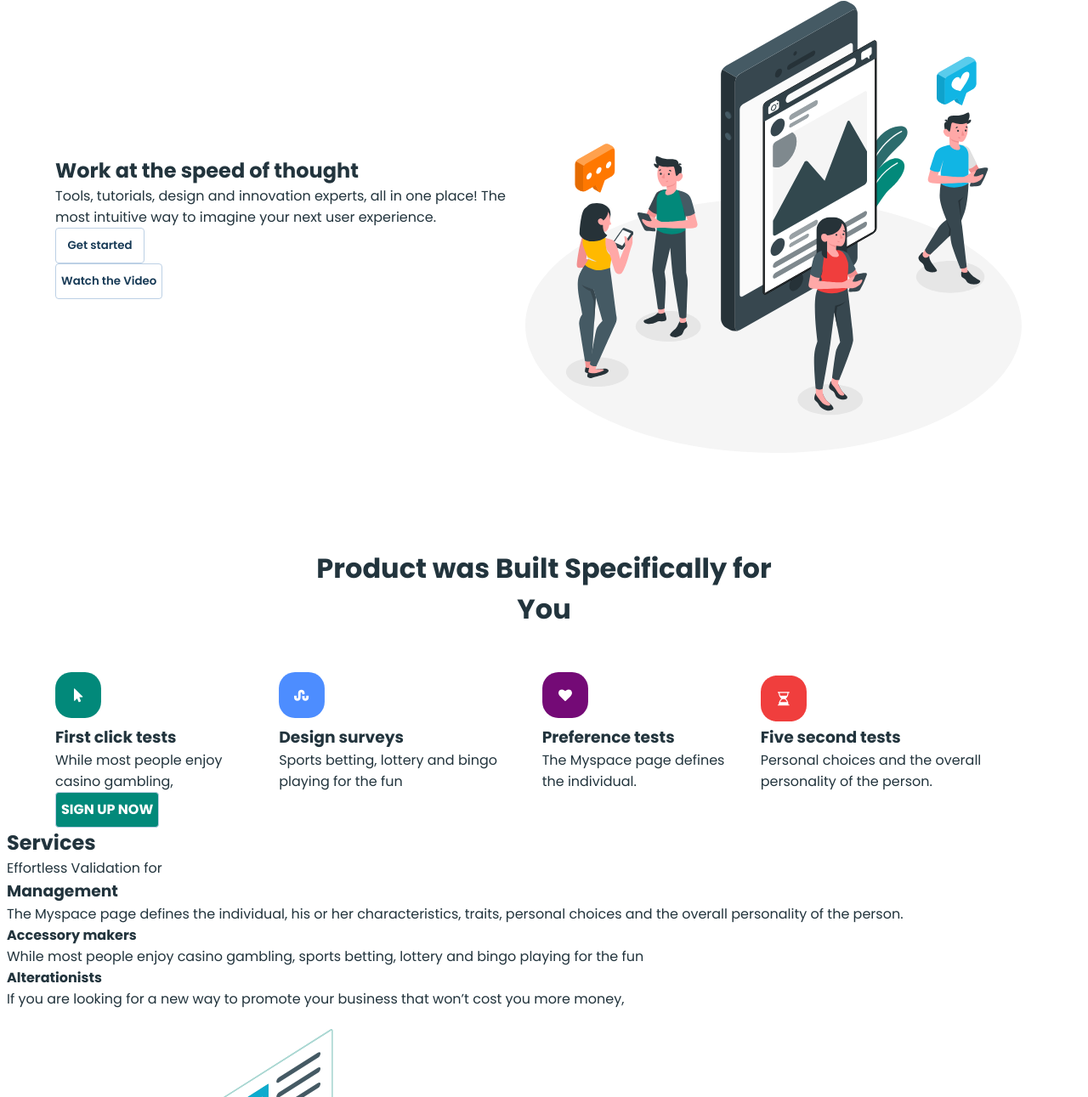
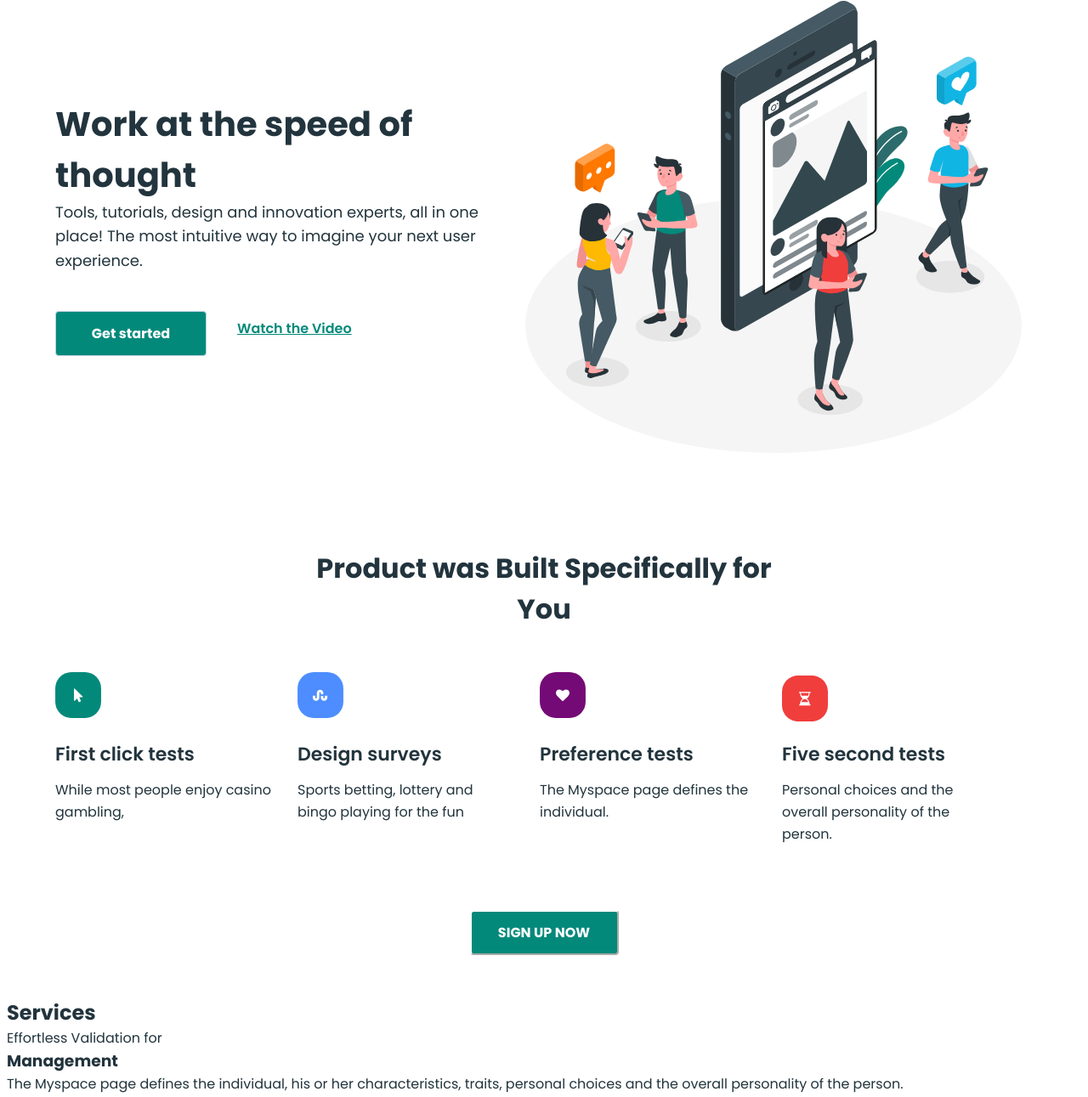
Before and after one commit to andriybb/blended-2-lesson-1, a plain HTML site: page index.html in a window 1280 px wide. Shown: the part 123-1414 px from the top of the page at 85% size. Drawn offline with Linux system fonts and the light colour scheme.

Commit message:
update file

```diff
--- a/css/styles.css
+++ b/css/styles.css
@@ -69,10 +69,6 @@ button {
   gap: 30px;
 }
 
-/* .header-nav-item:not(:last-child) {
-  margin-right: 30px;
-} */
-
 .header-nav-link {
   padding: 26px 0;
   display: block;
@@ -100,11 +96,22 @@ button {
   color: #173a56;
 }
 
+.header-btn-list {
+  display: flex;
+  gap: 30px;
+}
 .header-btn:hover,
 .header-btn:focus {
   color: #fff;
   background-color: #02897a;
   border: none;
+}
+.watch:hover,
+.watch:focus {
+  color: #fff;
+  background-color: #02897a;
+  border: none;
+  text-decoration: none;
 }
 
 /* HERO  */
@@ -114,10 +121,50 @@ button {
   padding-bottom: 100px;
 }
 
+.start {
+  border-radius: 4px;
+  width: 178px;
+  height: 53px;
+  background: #02897a;
+  font-weight: 700;
+  font-size: 16px;
+  color: #fff;
+  text-decoration: none;
+}
+.watch {
+  border: none;
+  font-weight: 600;
+  font-size: 16px;
+  text-decoration: underline;
+  text-decoration-skip-ink: none;
+  color: #02897a;
+}
+
+.hero-main-text {
+  font-weight: 700;
+  font-size: 40px;
+  line-height: 1.5;
+  color: #22343d;
+}
+.hero-text {
+  font-weight: 400;
+  font-size: 18px;
+  line-height: 1.56;
+  color: #22343d;
+  padding-bottom: 45px;
+}
+
 .hero-container {
   display: flex;
   align-items: center;
   justify-content: space-between;
+}
+
+/* product */
+
+.product-container {
+  display: flex;
+  align-items: center;
 }
 .product {
   font-weight: 700;
@@ -137,18 +184,42 @@ button {
 .product-item {
   /* display: flex;
   flex-direction: column; */
-  width: calc(100% - 90px) / 4;
+  width: calc((100% - 90px) / 4);
+  max-width: 255px;
 }
-
+.product-list-item {
+  font-weight: 600;
+  font-size: 22px;
+  color: #22343d;
+  padding-top: 18.11px;
+  padding-bottom: 13px;
+}
+.product-text {
+  font-weight: 400;
+  font-size: 16px;
+  line-height: 1.625;
+  color: #22343d;
+  padding-bottom: 76px;
+}
 .product-btn {
-  border: 1px solid #bcd0e5;
+  display: block;
+  border-color: #fff;
   border-radius: 4px;
-  min-width: 105px;
-  height: 42px;
-  background-color: #02897a;
-  margin: 50 auto 0 auto;
-  text-align: center;
+  width: 175px;
+  height: 53px;
+  background: #02897a;
   font-weight: 700;
   font-size: 16px;
   color: #fff;
+  margin-left: auto;
+  margin-right: auto;
+  text-align: center;
+  margin-bottom: 50px;
 }
+.product-btn:hover,
+.product-btn:focus {
+  color: #02897a;
+  background-color: #fff;
+  border-radius: 4px;
+  border-color: #02897a;
+}
--- a/index.html
+++ b/index.html
@@ -4,9 +4,11 @@
     <meta charset="UTF-8" />
     <meta name="description" content="Effective Solutions for Your Business" />
     <meta name="viewport" content="width=device-width, initial-scale=1.0" />
-     <link rel="preconnect" href="https://fonts.googleapis.com">
-  <link rel="preconnect" href="https://fonts.gstatic.com" crossorigin>
-  <link href="https://fonts.googleapis.com/css2?family=Inter:wght@500;700&family=Montserrat:wght@400;500;600;700&family=Poppins:wght@400;500;600;700;800&family=Roboto:wght@400;500;700;900&display=swap" rel="stylesheet">
+    <link rel="preconnect" href="https://fonts.googleapis.com" />
+    <link rel="preconnect" href="https://fonts.gstatic.com" crossorigin />
+    <link
+      href="https://fonts.googleapis.com/css2?family=Inter:wght@500;700&family=Montserrat:wght@400;500;600;700&family=Poppins:wght@400;500;600;700;800&family=Roboto:wght@400;500;700;900&display=swap"
+      rel="stylesheet" />
     <link rel="stylesheet" href="./css/styles.css" />
     <link rel="icon" type="image/svg+xml" href="./images/logo.png" />
     <title>Business promotion</title>
@@ -16,21 +18,32 @@
     <header class="header">
       <div class="container header-container">
         <a class="header-logo logo" href="./index.html">
-          <img src="./images/logo.png" alt="logo" width="40" height="36">
+          <img src="./images/logo.png" alt="logo" width="40" height="36" />
           Product
         </a>
         <nav class="header-nav">
           <ul class="header-nav-list">
-                <li class="header-nav-item"><a class="header-nav-link current" href="./index.html">Product</a></li>
-                <li class="header-nav-item"><a class="header-nav-link" href="./pricing.html">Pricing</a></li>
-                <li class="header-nav-item"><a class="header-nav-link" href="./customers.html">Customers</a></li>
-                <li class="header-nav-item"><a class="header-nav-link" href="">Resources</a></li>
+            <li class="header-nav-item">
+              <a class="header-nav-link current" href="./index.html">Product</a>
+            </li>
+            <li class="header-nav-item">
+              <a class="header-nav-link" href="./pricing.html">Pricing</a>
+            </li>
+            <li class="header-nav-item">
+              <a class="header-nav-link" href="./customers.html">Customers</a>
+            </li>
+            <li class="header-nav-item">
+              <a class="header-nav-link" href="">Resources</a>
+            </li>
           </ul>
-
         </nav>
         <ul class="header-btn-list">
-          <li class="header-btn-item"><button class="header-btn" type="button">Sign In</button></li>
-          <li class="header-btn-item"><button class="header-btn" type="button">Sign Up</button></li>
+          <li class="header-btn-item">
+            <button class="header-btn" type="button">Sign In</button>
+          </li>
+          <li class="header-btn-item">
+            <button class="header-btn" type="button">Sign Up</button>
+          </li>
         </ul>
       </div>
     </header>
@@ -40,48 +53,83 @@
       <section class="hero">
         <div class="container hero-container">
           <div>
-          <h1>Work at the speed of thought</h1>
-          <p>Tools, tutorials, design and innovation experts, all in one place! The most intuitive way to imagine your next user experience.</p>
-          <ul>
-            <li class="header-btn-item"><button class="header-btn" type="button">Get started</button></li>
-            <li class="header-btn-item"><button class="header-btn" type="button">Watch the Video</button></li>
+            <h1 class="hero-main-text">Work at the speed of thought</h1>
+            <p class="hero-text">
+              Tools, tutorials, design and innovation experts, all in one place!
+              The most intuitive way to imagine your next user experience.
+            </p>
+            <ul class="header-btn-list">
+              <li class="header-btn-item">
+                <button class="header-btn start" type="button">
+                  Get started
+                </button>
+              </li>
+              <li class="header-btn-item">
+                <button class="header-btn watch" type="button">
+                  Watch the Video
+                </button>
+              </li>
             </ul>
           </div>
-        <img src="./images/hero-img.svg" alt="hero-img" width="610" height="555">
+          <img
+            src="./images/hero-img.svg"
+            alt="hero-img"
+            width="610"
+            height="555" />
         </div>
       </section>
 
       <section class="container">
-      <div>
+        <div lass="container product-container">
           <h2 class="product">Product was Built Specifically for You</h2>
           <ul class="product-list">
             <li class="product-item">
+              <img
+                src="./images/icon-1.svg"
+                alt="first-click-tests"
+                width="54"
+                height="61.89" />
+              <h3 class="product-list-item">First click tests</h3>
 
-            <img src="./images/icon-1.svg" alt="first-click-tests" width="54" height="61.89"/>
-            <h3>First click tests</h3>
-
-          <p>While most people enjoy casino gambling,</p>
+              <p class="product-text">
+                While most people enjoy casino gambling,
+              </p>
             </li>
             <li class="product-item">
+              <img
+                src="./images/icon-2.svg"
+                alt="design-surveys"
+                width="54"
+                height="61.89" />
+              <h3 class="product-list-item">Design surveys</h3>
 
-            <img src="./images/icon-2.svg" alt="design-surveys" width="54" height="61.89"/>
-            <h3>Design surveys</h3>
-
-          <p>Sports betting, lottery and bingo playing for the fun</p>
+              <p class="product-text">
+                Sports betting, lottery and bingo playing for the fun
+              </p>
             </li>
             <li class="product-item">
+              <img
+                src="./images/icon-3.svg"
+                alt="preference-tests"
+                width="54"
+                height="61.89" />
+              <h3 class="product-list-item">Preference tests</h3>
 
-            <img src="./images/icon-3.svg" alt="preference-tests" width="54" height="61.89"/>
-            <h3>Preference tests</h3>
-
-          <p>The Myspace page defines the individual.</p>
+              <p class="product-text">
+                The Myspace page defines the individual.
+              </p>
             </li>
             <li class="product-item">
+              <img
+                src="./images/icon-4.svg"
+                alt="Five-second-tests"
+                width="54"
+                height="61.89" />
+              <h3 class="product-list-item">Five second tests</h3>
 
-            <img src="./images/icon-4.svg" alt="Five-second-tests" width="54" height="61.89"/>
-            <h3>Five second tests</h3>
-
-          <p>Personal choices and the overall personality of the person.</p>
+              <p class="product-text">
+                Personal choices and the overall personality of the person.
+              </p>
             </li>
           </ul>
           <button class="product-btn" type="button">SIGN UP NOW</button>
@@ -91,14 +139,19 @@
       <section>
         <h2>Services</h2>
         <ul>
+          <!-- section 1 -->
+          <li>
+            <!-- text -->
             <li>
               <p>Effortless Validation for</p>
               <h3>Management</h3>
+              <li>
                 <p>
-            The Myspace page defines the individual, his or her characteristics,
-            traits, personal choices and the overall personality of the person.
+                  The Myspace page defines the individual, his or her
+                  characteristics, traits, personal choices and the overall
+                  personality of the person.
                 </p>
-          <ul>
+              </li>
               <li>
                 <h4>Accessory makers</h4>
                 <p>
@@ -113,56 +166,73 @@
                   won’t cost you more money,
                 </p>
               </li>
-
+            </li>
+            <!-- picture -->
+            <li>
               <img
                 src="./images/management-img.svg"
                 alt="management-img"
                 width="540"
                 height="500" />
             </li>
+          </li>
+          <!-- section 2 -->
+          <li>
+            <!-- text -->
             <li>
               <p>Easier decision making for</p>
               <h3>Customer Support</h3>
+              <li>
                 <p>
-            The Myspace page defines the individual, his or her characteristics,
-            traits, personal choices and the overall personality of the person.
+                  The Myspace page defines the individual, his or her
+                  characteristics, traits, personal choices and the overall
+                  personality of the person.
                 </p>
-          <ul>
+              </li>
+              <li>
                 <li>
                   <img src="./images/icon.svg" alt="yellow" /> Never worry about
                   overpaying for your energy again.
                 </li>
                 <li>
                   <img src="./images/icon1.svg" alt="red" />
-              We will only switch you to energy companies that we trust and will
-              treat you right
+                  We will only switch you to energy companies that we trust and
+                  will treat you right
                 </li>
 
                 <li>
                   <img src="./images/icon2.svg" alt="blue" />We track the markets
                   daily and know where the savings are.
                 </li>
-          </ul>
+              </li>
+            </li>
+            <!-- picture -->
+            <li>
               <img
                 src="./images/support-img.svg"
                 alt="support-img"
                 width="540"
                 height="500" />
             </li>
+          </li>
+          <!-- section 3 -->
           <li>
             <p>Optimisation for</p>
             <h3>Collaborative</h3>
+            <li>
               <p>
-            Few would argue that, despite the advancements of feminism over the
-            past three decades, women still face a double standard when it comes
-            to their behavior.
+                Few would argue that, despite the advancements of feminism over
+                the past three decades, women still face a double standard when it
+                comes to their behavior.
               </p>
-          <ul>
+            </li>
+            <!-- text -->
+            <li>
               <li>
                 <h4>Accessory makers</h4>
                 <p>
-                While most people enjoy casino gambling, sports betting, lottery
-                and bingo playing for the fun
+                  While most people enjoy casino gambling, sports betting,
+                  lottery and bingo playing for the fun
                 </p>
               </li>
               <li>
@@ -172,12 +242,15 @@
                   won’t cost you more money,
                 </p>
               </li>
-          </ul>
+            </li>
+            <!-- picture -->
+            <li>
               <img
                 src="./images/collaboration-img.svg"
                 alt="collaboration-img"
                 width="540"
                 height="500" />
+            </li>
           </li>
         </ul>
       </section>
@@ -190,44 +263,20 @@
         </p>
         <ul>
           <li>
-            <img
-              src="./images/first-customer.png"
-              alt="customer-1"
-              />
-            <p>
-              I can take care of your pitch
-            </p>
-
+            <img src="./images/first-customer.png" alt="customer-1" />
+            <p>I can take care of your pitch</p>
           </li>
           <li>
-            <img
-              src="./images/second-customer.png"
-              alt="customer-2"
-            />
-            <p>
-              I can take care of your pitch
-            </p>
-
+            <img src="./images/second-customer.png" alt="customer-2" />
+            <p>I can take care of your pitch</p>
           </li>
           <li>
-            <img
-              src="./images/third-customer.png"
-              alt="customer-3"
-           />
-            <p>
-              I can prototype your app
-            </p>
-
+            <img src="./images/third-customer.png" alt="customer-3" />
+            <p>I can prototype your app</p>
           </li>
           <li>
-            <img
-              src="./images/fourth-customer.png"
-              alt="customer-4"
-           />
-            <p>
-              I can prototype your app
-            </p>
-
+            <img src="./images/fourth-customer.png" alt="customer-4" />
+            <p>I can prototype your app</p>
           </li>
         </ul>
         <button type="button">Contact our expert</button>
@@ -235,18 +284,24 @@
       <!-- Contents Strategies -->
       <section>
         <h2>Contents Strategies</h2>
-        <p>We focus on ergonomics and meeting you where you work. It's only a keystroke away. </p>
+        <p>
+          We focus on ergonomics and meeting you where you work. It's only a
+          keystroke away.
+        </p>
         <ul>
-          <li><img src="./images/computer.png" alt="computer">
-            <p>By Wahid Ari |  03 March 2019</p>
+          <li>
+            <img src="./images/computer.png" alt="computer" />
+            <p>By Wahid Ari | 03 March 2019</p>
             <h3>Increasing Prosperity With Positive Thinking</h3>
           </li>
-          <li><img src="./images/people.png" alt="people">
-            <p>By Wahid Ari |  03 March 2019</p>
+          <li>
+            <img src="./images/people.png" alt="people" />
+            <p>By Wahid Ari | 03 March 2019</p>
             <h3>Motivation Is The First Step To Success</h3>
           </li>
-          <li><img src="./images/buildings.png" alt="buildings">
-            <p>By Wahid Ari |  03 March 2019</p>
+          <li>
+            <img src="./images/buildings.png" alt="buildings" />
+            <p>By Wahid Ari | 03 March 2019</p>
             <h3>Success Steps For Your Personal Or Business</h3>
           </li>
         </ul>
```
Lines whose indentation alone changed are shown as unchanged.
